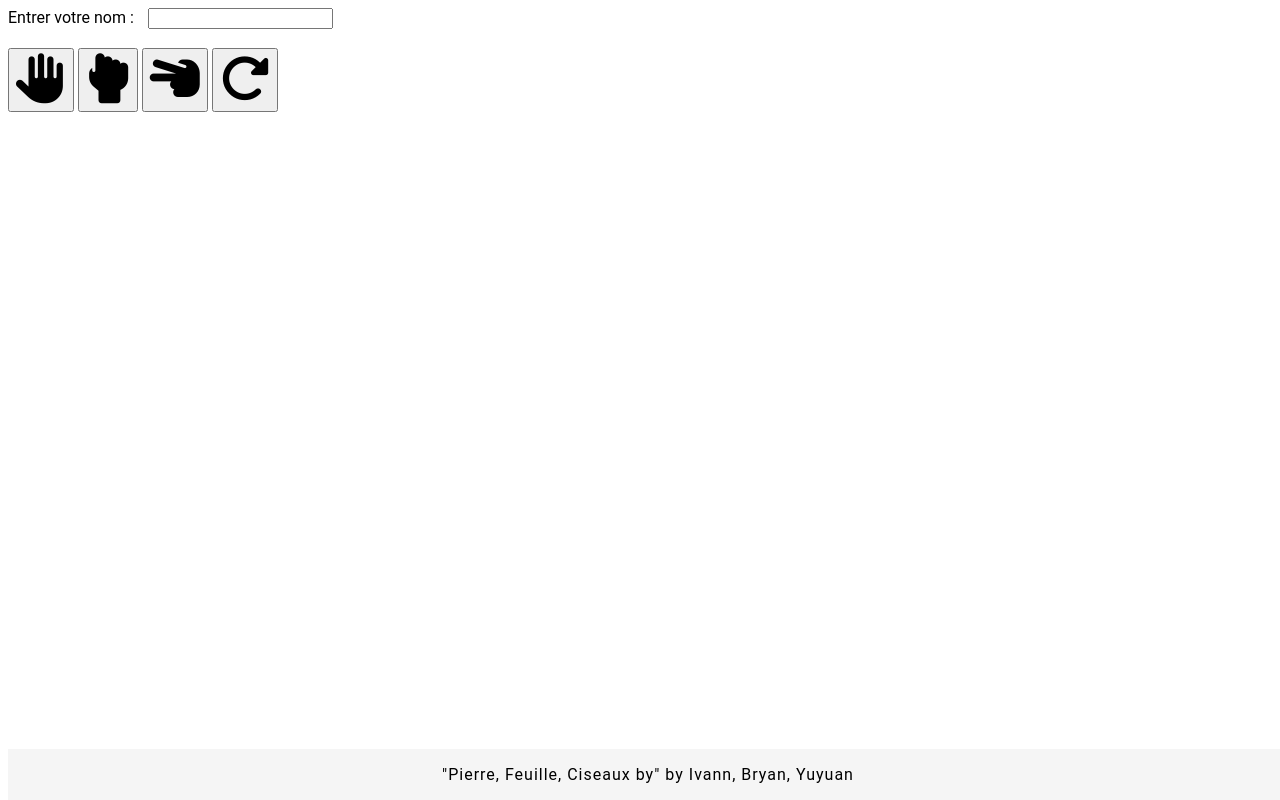
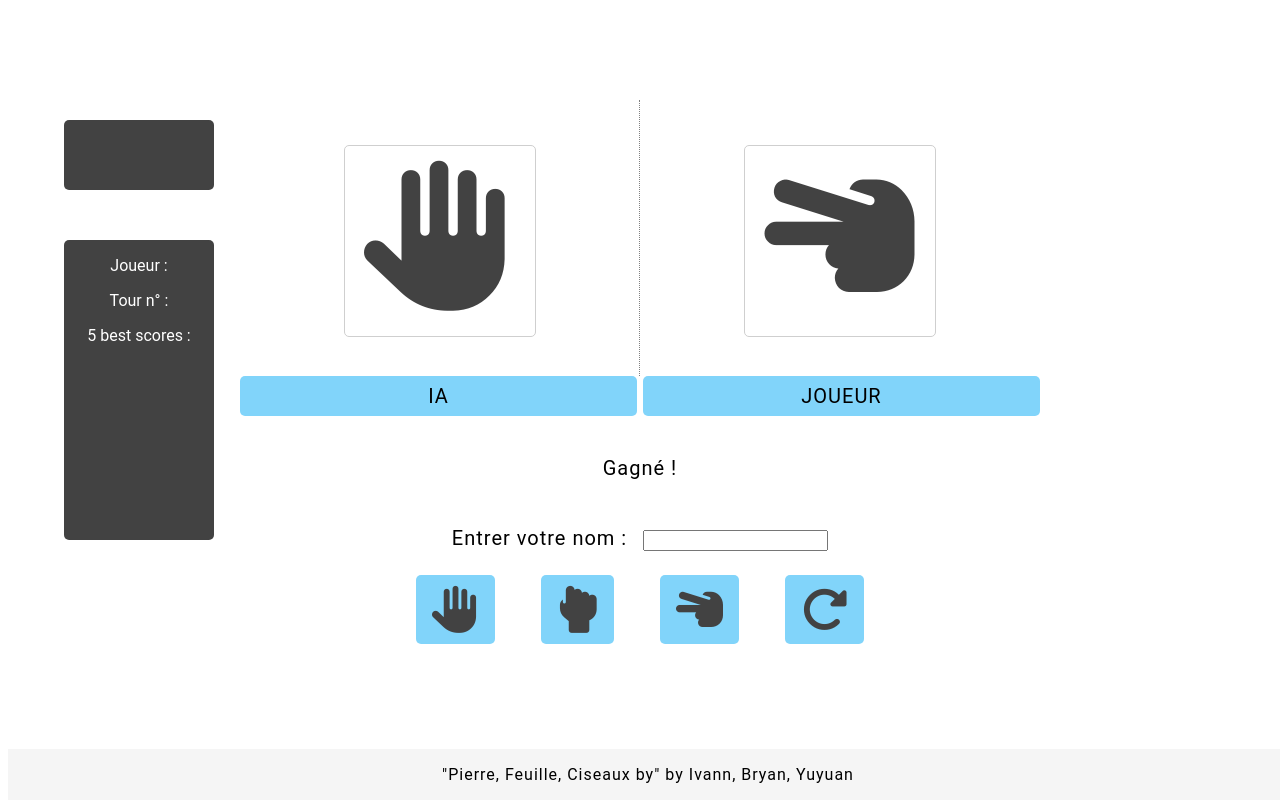
Before and after one commit to ivann-galic/td_javascript, a plain HTML site: page TD_III/TD_lll.html in a window 1280 px wide. Drawn offline with Linux system fonts and the light colour scheme.

Commit message:
TD III CSS placements

```diff
--- a/TD-II/style.css
+++ b/TD-II/style.css
@@ -6,6 +6,58 @@
 body {
 		overflow: hidden;
 		font-family: Roboto, sans-serif;
+}
+
+.card {
+	width: 400px;
+	height: 100px;
+	background-color: #42a5f5;
+	margin-top: 200px;
+	display: block;
+	margin-left: auto;
+	margin-right: auto;
+	padding-top: 50px;
+	text-align: center;
+	font-weight: bold;
+	letter-spacing: 1px;
+  font-size: 20px;
+	border-radius: 6px;
+}
+
+#submit-btn {
+	margin-right: 10px;
+}
+
+.card-game {
+	width: 400px;
+	height: 80px;
+	background-color: #0d47a1;
+	margin-top: 30px;
+  padding-top: 20px;
+	display: block;
+	margin-left: auto;
+	margin-right: auto;
+	text-align: center;
+  color: #fff;
+  font-size: 20px;
+	letter-spacing: 1px;
+	border-radius: 6px;
+}
+
+.info {
+	width: 400px;
+	height: 95px;
+	background-color: #0d47a1;
+	margin-top: 30px;
+  padding-top: 5px;
+	display: block;
+	margin-left: auto;
+	margin-right: auto;
+	text-align: center;
+  color: #fff;
+  font-size: 20px;
+	letter-spacing: 1px;
+	border-radius: 6px;
 }
 
 footer {
@@ -20,7 +72,7 @@ footer {
 	letter-spacing: 1px;
 }
 
-.label {
+label {
 	margin-right: 10px;
-  color: black;
+	color: #fff;
 }
--- a/TD_III/TD_lll.html
+++ b/TD_III/TD_lll.html
@@ -9,18 +9,64 @@
 </head>
 <body>
 
+  <div class="timer-card"></div>
 
+  <div class="infos-card">
+    <div>
+        <p>Joueur :</p>
+        <p id="name"></p>
+    </div>
+    <div>
+        <p>Tour n° :</p>
+        <p id="nb-turns"></p>
+    </div>
+    <div>
+        <p>5 best scores :</p>
+        <p id="score"></p>
+    </div>
+  </div>
 
+  <div class="container">
+    <div class="card">
+      <div class="col-1">
+        <div class="ia-section">
+          <p id="ia-image"><i class="fas fa-hand-paper"></i></p>
+        </div>
+      </div>
+      <div class="col-2">
+        <div class="player-section">
+          <p id="player-image"><i class="fas fa-hand-scissors"></i></p>
+        </div>
+      </div>
+      <div class="col-3">
+          <div>
+              <p id="ia-text">IA</p>
+          </div>
+          <div>
+              <p id="player-text">JOUEUR</p>
+          </div>
+      </div>
+      <div class="col-4">
+              <p id="result-text">Gagné !</p>
+      </div>
+      <div class="col-5">
+        <div>
           <form>
-		<label>Entrer votre nom :</label>
+            <label class="label">Entrer votre nom :</label>
             <input id="data" type="string"/></form><br>
+          </form>
+        </div>
+        <div>
+          <form>
             <button><i class="fas fa-hand-paper"></i></button>
             <button><i class="fas fa-hand-rock"></i></button>
             <button><i class="fas fa-hand-scissors"></i></button>
-
             <button onclick="restart();"><i class="fas fa-redo-alt"></i></button>
-
           </form>
+        </div>
+      </div>
+    </div>
+  <div>
 
   <footer>
       <p class="footer-text">"Pierre, Feuille, Ciseaux by" by Ivann, Bryan, Yuyuan<p>
--- a/TD_III/style.css
+++ b/TD_III/style.css
@@ -7,8 +7,152 @@ body {
 		overflow: hidden;
 		font-family: Roboto, sans-serif;
 }
+
+.timer-card {
+  height: 70px;
+  width: 150px;
+  background-color: #424242;
+  position: absolute;
+  top: 15%;
+  left: 5%;
+  color: white;
+  border-radius: 5px;
+}
+
+.infos-card {
+  height: 300px;
+  min-width: 150px;
+  background-color: #424242;
+  position: absolute;
+  top: 30%;
+  left: 5%;
+  color: white;
+  border-radius: 5px;
+  text-align: center;
+}
+
+.infos-card div {
+  margin-bottom: 10px;
+}
+
+.container{
+  width: 100%;
+}
+
+.card {
+	width: 800px;
+	height: 460px;
+	margin-top: 100px;
+	display: block;
+	margin-left: auto;
+	margin-right: auto;
+	text-align: center;
+	letter-spacing: 1px;
+  font-size: 20px;
+	border-radius: 6px;
+}
+
+.col-1 {
+  width: 399px;
+  height: 60%;
+  background-color: white;
+  float: left;
+  margin-top: 0;
+  border-right: 1px dotted grey;
+}
+
+.ia-section {
+  height: 190px;
+  width: 190px;
+  border: 1px solid #cfcfcf;
+  border-radius: 5px;
+  margin-left: auto;
+  margin-right: auto;
+  text-align: center;
+  margin-top: 45px;
+}
+
+#ia-image {
+  font-size: 150px;
+  line-height: 190px;
+  margin-top: 0;
+  margin-bottom: 0;
+  color: #424242;
+}
+
+.col-2 {
+  width: 400px;
+  height: 60%;
+  background-color: white;
+  float: right;
+}
+
+.player-section {
+  height: 190px;
+  width: 190px;
+  border: 1px solid #cfcfcf;
+  border-radius: 5px;
+  margin-left: auto;
+  margin-right: auto;
+  text-align: center;
+  margin-top: 45px;
+}
+
+#player-image {
+  font-size: 150px;
+  line-height: 190px;
+  margin-top: 0;
+  margin-bottom: 0;
+  color: #424242;
+}
+
+.col-3 {
+  width: 800px;
+  height: 40px;
+  float: right;
+  margin-bottom: 20px;
+}
+
+.col-3 div {
+  width: 397px;
+  height: 40px;
+  margin: 0;
+  display: inline-block;
+  background-color: #81d4fa;
+  border-radius: 5px;
+}
+
+#ia-text, #player-text {
+  margin: 0;
+  font-size: 20px;
+  line-height: 40px;
+}
+
+.col-4 {
+  width: 800px;
+  height: 60px;
+  float: right;
+}
+
+.col-5 {
+  width: 800px;
+  float: right;
+  margin-top: 30px;
+}
+
 button {
-  font-size: 50px;
+  font-size: 47px;
+  display: inline-block;
+  margin-left: 20px;
+  margin-right: 20px;
+  border: 0;
+	background-color: #81d4fa;
+  border-radius: 5px;
+  color: #424242;
+}
+
+button i {
+  margin: 10px;
 }
 
 footer {
```
Also changed, not shown: TD-II/TD_II.html (+1 -1 lines), 2 other files. Lines whose indentation alone changed are shown as unchanged.
